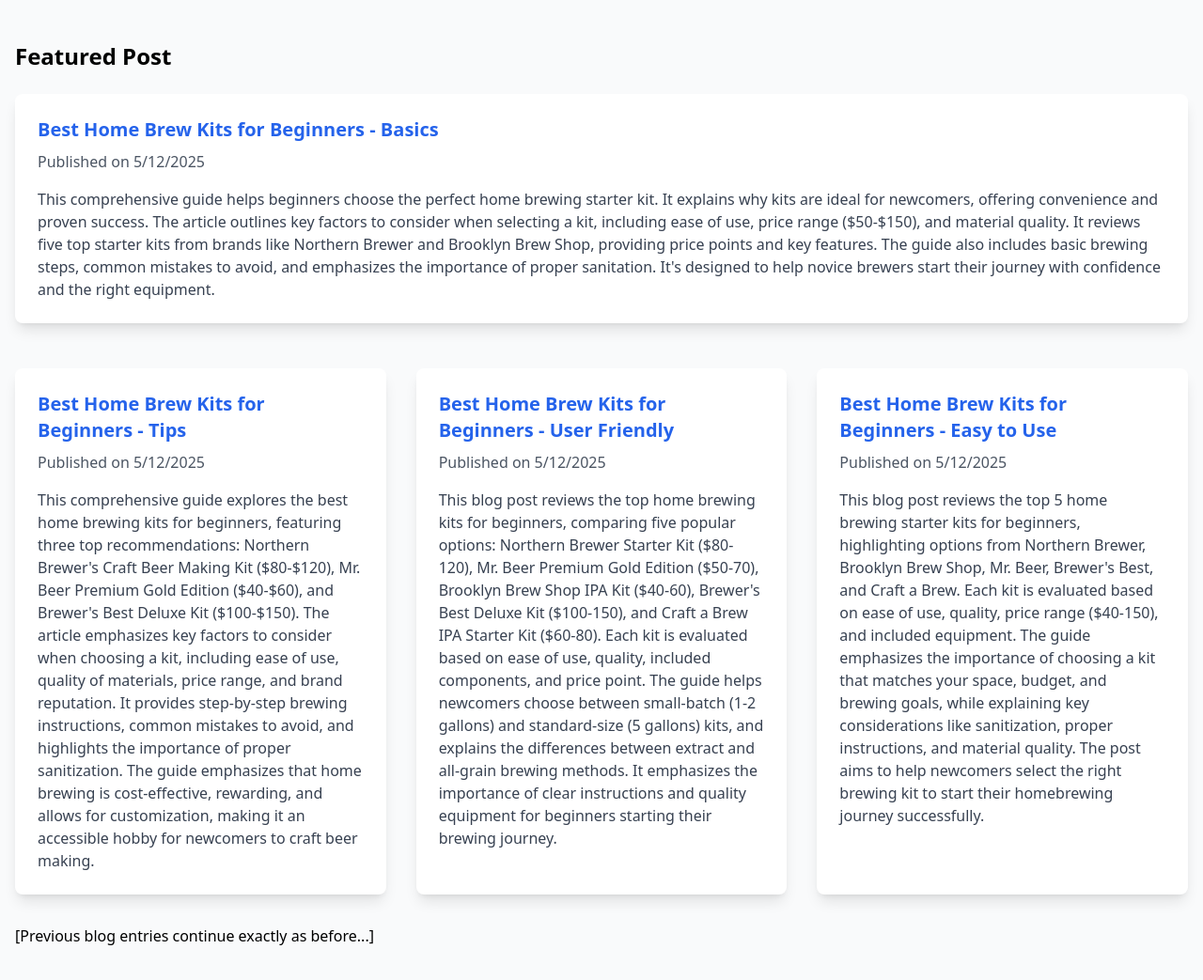
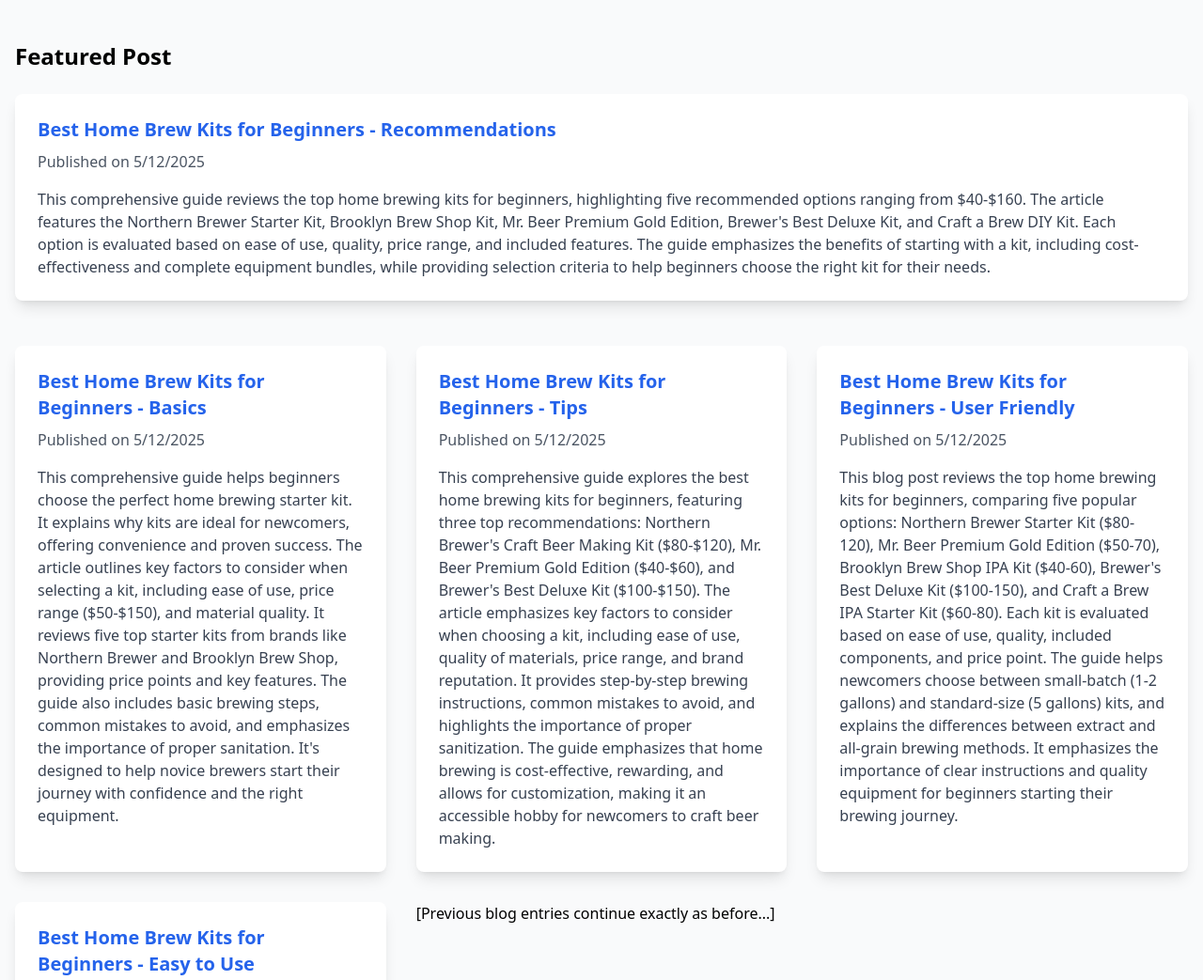
Before and after one commit to briansavic/best-home-brew-kits--brew-your-first-craft-beer-at-home-no-experience-required-2025-05-11-ocl65, a plain HTML site: page blog.html in a window 1280 px wide. Shown: the part 120-1163 px from the top of the page at 94% size. Drawn offline with nearby package versions, Linux system fonts and the light colour scheme.

Commit message:
Update blog listing with best-home-brew-kits-for-beginners-recommendations-20250512-lpn.html

```diff
--- a/blog.html
+++ b/blog.html
@@ -24,16 +24,25 @@
             <div class="bg-white rounded-lg shadow-lg overflow-hidden">
                 <div class="p-6">
                     <h3 class="text-xl font-bold mb-2">
+                        <a href="https://briansavic.github.io/best-home-brew-kits--brew-your-first-craft-beer-at-home-no-experience-required-2025-05-11-ocl65/blog/best-home-brew-kits-for-beginners-recommendations-20250512-lpn.html" class="text-blue-600 hover:text-blue-800">Best Home Brew Kits for Beginners - Recommendations</a>
+                    </h3>
+                    <p class="text-gray-600 mb-4">Published on 5/12/2025</p>
+                    <p class="text-gray-700">This comprehensive guide reviews the top home brewing kits for beginners, highlighting five recommended options ranging from $40-$160. The article features the Northern Brewer Starter Kit, Brooklyn Brew Shop Kit, Mr. Beer Premium Gold Edition, Brewer's Best Deluxe Kit, and Craft a Brew DIY Kit. Each option is evaluated based on ease of use, quality, price range, and included features. The guide emphasizes the benefits of starting with a kit, including cost-effectiveness and complete equipment bundles, while providing selection criteria to help beginners choose the right kit for their needs.</p>
+                </div>
+            </div>
+        </div>
+
+        <!-- Blog List -->
+        <div class="grid grid-cols-1 md:grid-cols-2 lg:grid-cols-3 gap-8">
+            <div class="bg-white rounded-lg shadow-lg overflow-hidden">
+                <div class="p-6">
+                    <h3 class="text-xl font-bold mb-2">
                         <a href="https://briansavic.github.io/best-home-brew-kits--brew-your-first-craft-beer-at-home-no-experience-required-2025-05-11-ocl65/blog/best-home-brew-kits-for-beginners-basics-20250512-r6w.html" class="text-blue-600 hover:text-blue-800">Best Home Brew Kits for Beginners - Basics</a>
                     </h3>
                     <p class="text-gray-600 mb-4">Published on 5/12/2025</p>
                     <p class="text-gray-700">This comprehensive guide helps beginners choose the perfect home brewing starter kit. It explains why kits are ideal for newcomers, offering convenience and proven success. The article outlines key factors to consider when selecting a kit, including ease of use, price range ($50-$150), and material quality. It reviews five top starter kits from brands like Northern Brewer and Brooklyn Brew Shop, providing price points and key features. The guide also includes basic brewing steps, common mistakes to avoid, and emphasizes the importance of proper sanitation. It's designed to help novice brewers start their journey with confidence and the right equipment.</p>
                 </div>
             </div>
-        </div>
-
-        <!-- Blog List -->
-        <div class="grid grid-cols-1 md:grid-cols-2 lg:grid-cols-3 gap-8">
             <div class="bg-white rounded-lg shadow-lg overflow-hidden">
                 <div class="p-6">
                     <h3 class="text-xl font-bold mb-2">
```
